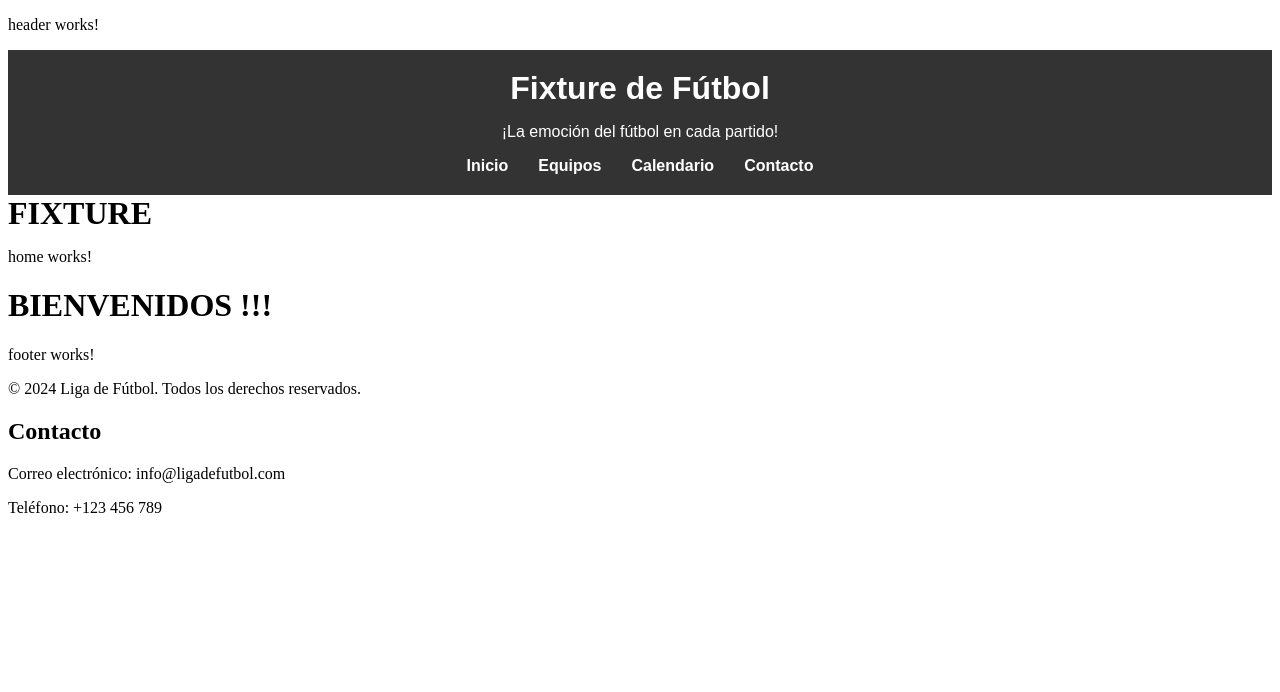
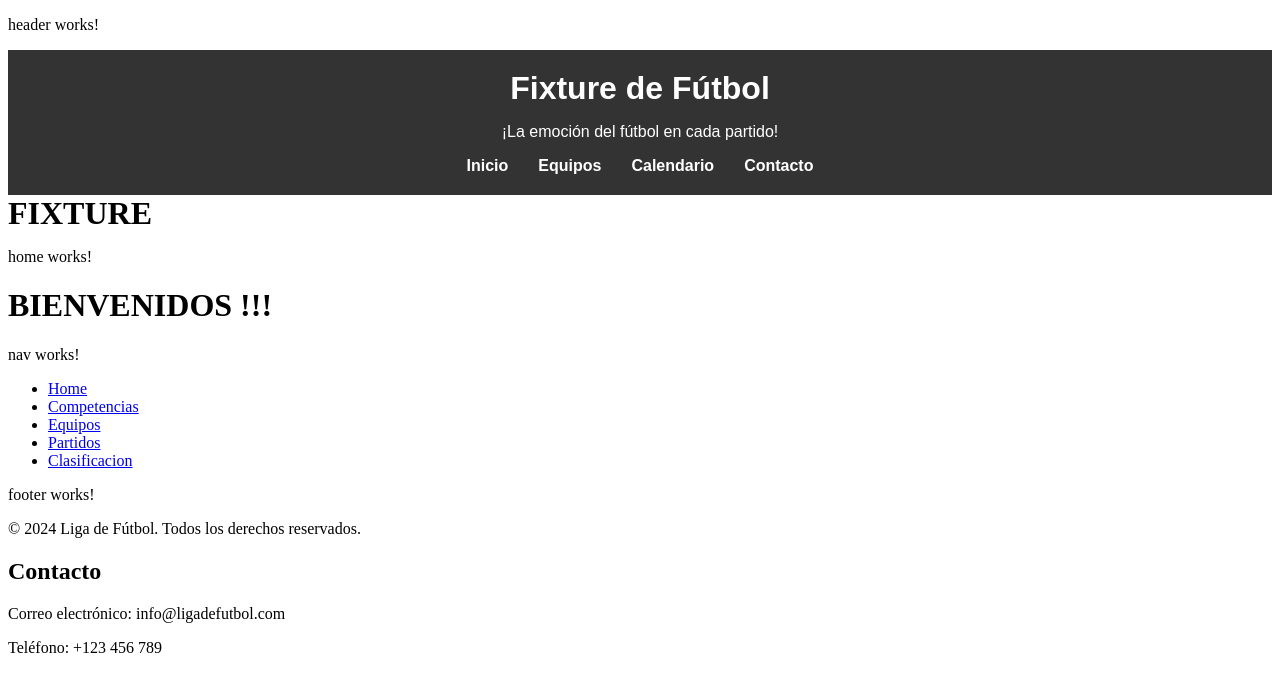
Before and after one commit to ValentinoBorgo/FixtureI2T, an Angular app in the folder client/: page /log/home in a window 1280 px wide. Shown: the top 692 px of the page. Built offline with nearby package versions, Linux system fonts and the light colour scheme.

Commit message:
Add service for clasification

```diff
--- a/client/src/app/shared/nav/nav.component.html
+++ b/client/src/app/shared/nav/nav.component.html
@@ -3,11 +3,11 @@
 <nav class="navbar navbar-default">
     <div class="container-fluid">
       <ul class="nav navbar-nav">
-        <li routerLinkActive="active">Home</li>
-        <li routerLinkActive="active">Competencias</li>
-        <li routerLinkActive="active">Equipos</li>
-        <li routerLinkActive="active">Partidos</li>
-        <li routerLinkActive="active">Clasificacion</li>
+        <li routerLinkActive="active"><a href="#">Home</a></li>
+        <li routerLinkActive="active"><a href="#">Competencias</a></li>
+        <li routerLinkActive="active"><a href="#">Equipos</a></li>
+        <li routerLinkActive="active"><a href="#">Partidos</a></li>
+        <li routerLinkActive="active"><a href="#">Clasificacion</a></li>
       </ul>
     </div>
   </nav>
--- a/client/src/components/clasificacion/clasificacion.component.ts
+++ b/client/src/components/clasificacion/clasificacion.component.ts
@@ -5,6 +5,9 @@ import { Component } from '@angular/core';
   templateUrl: './clasificacion.component.html',
   styleUrls: ['./clasificacion.component.css']
 })
+
 export class ClasificacionComponent {
 
+
+
 }
--- a/client/src/pages/home/home.component.html
+++ b/client/src/pages/home/home.component.html
@@ -2,3 +2,5 @@
 
 
 <h1>BIENVENIDOS !!!</h1>
+
+<app-nav></app-nav>
```
Also changed, not shown: client/src/services/clasificacion/clasificacion-service.service.ts (added, +9 -0 lines), 1 other file (tests, documents, lock files or other folders).
